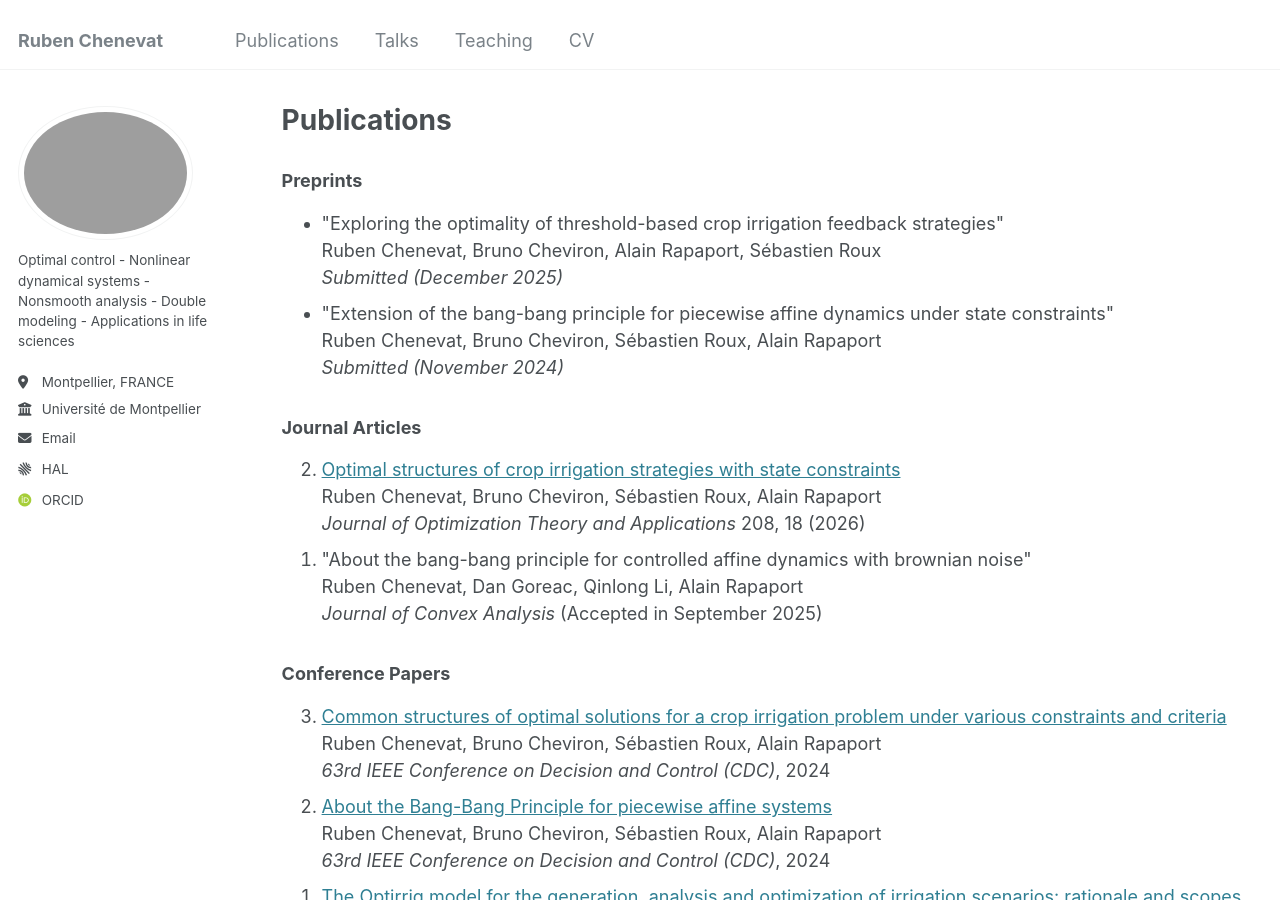
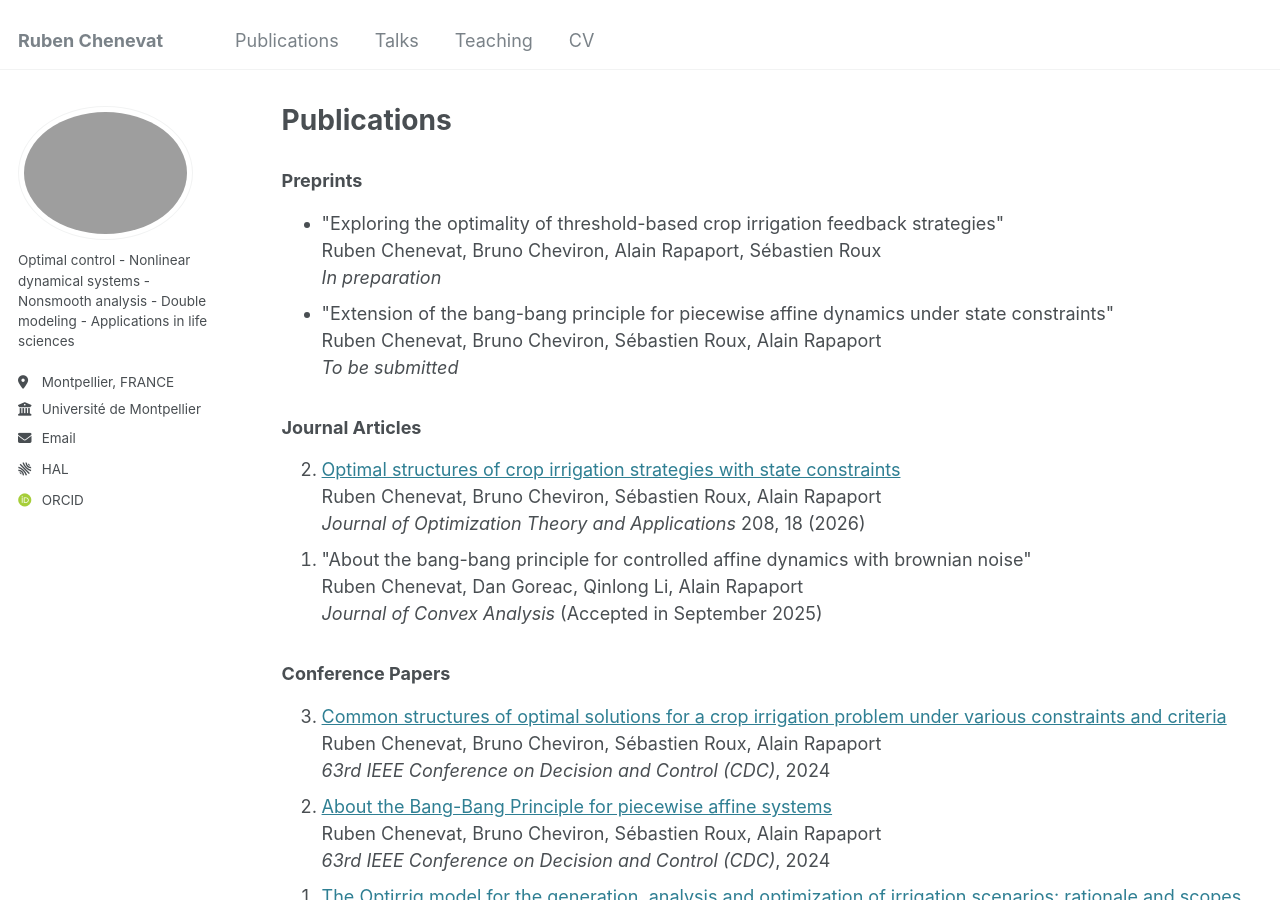
Before and after one commit to rubenchenevat/rubenchenevat.github.io, a Jekyll site: the page built from _pages/publications.html, in a window 1280 px wide and 900 px high. Built offline with Jekyll 4.4.1, drawn with Linux system fonts in a browser that asks for light colours; some web fonts are replaced.

Commit message:
Update publications.html

```diff
--- a/_pages/publications.html
+++ b/_pages/publications.html
@@ -41,12 +41,12 @@ author_profile: true
     <li>
         "Exploring the optimality of threshold-based crop irrigation feedback strategies"<br>
         Ruben Chenevat, Bruno Cheviron, Alain Rapaport, Sébastien Roux<br>
-        <em>Submitted (December 2025)</em>
+        <em>In preparation</em>
     </li>
     <li>
         "Extension of the bang-bang principle for piecewise affine dynamics under state constraints"<br>
         Ruben Chenevat, Bruno Cheviron, Sébastien Roux, Alain Rapaport<br>
-        <em>Submitted (November 2024)</em>
+        <em>To be submitted</em>
     </li>
 </ul>
 
```
